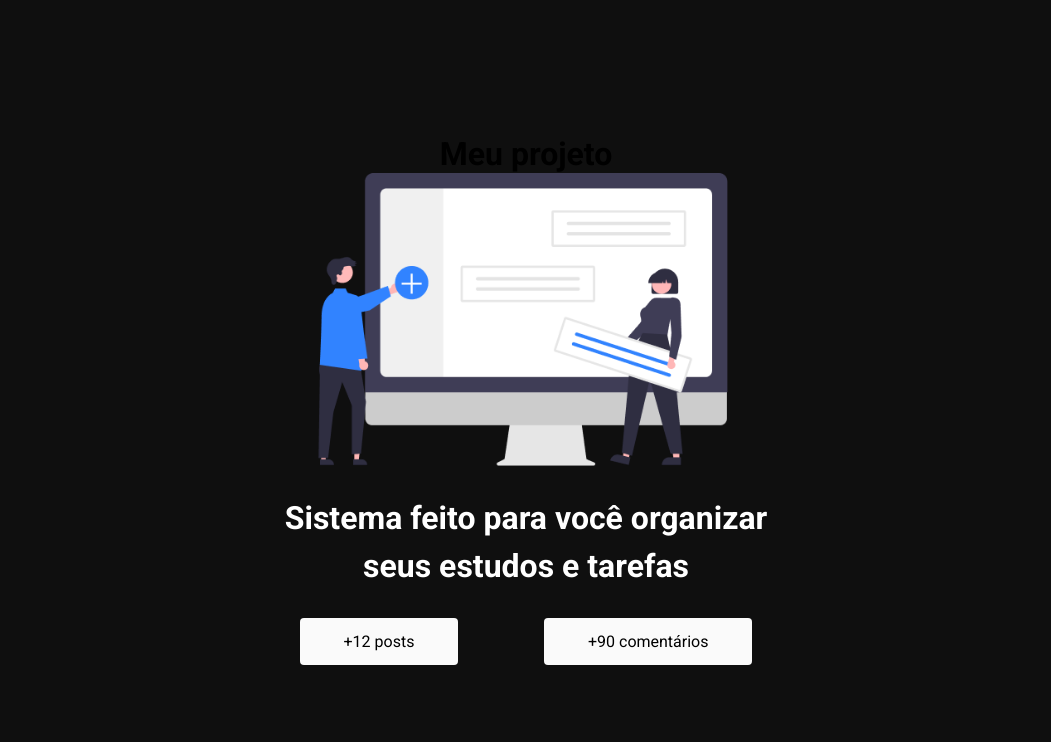
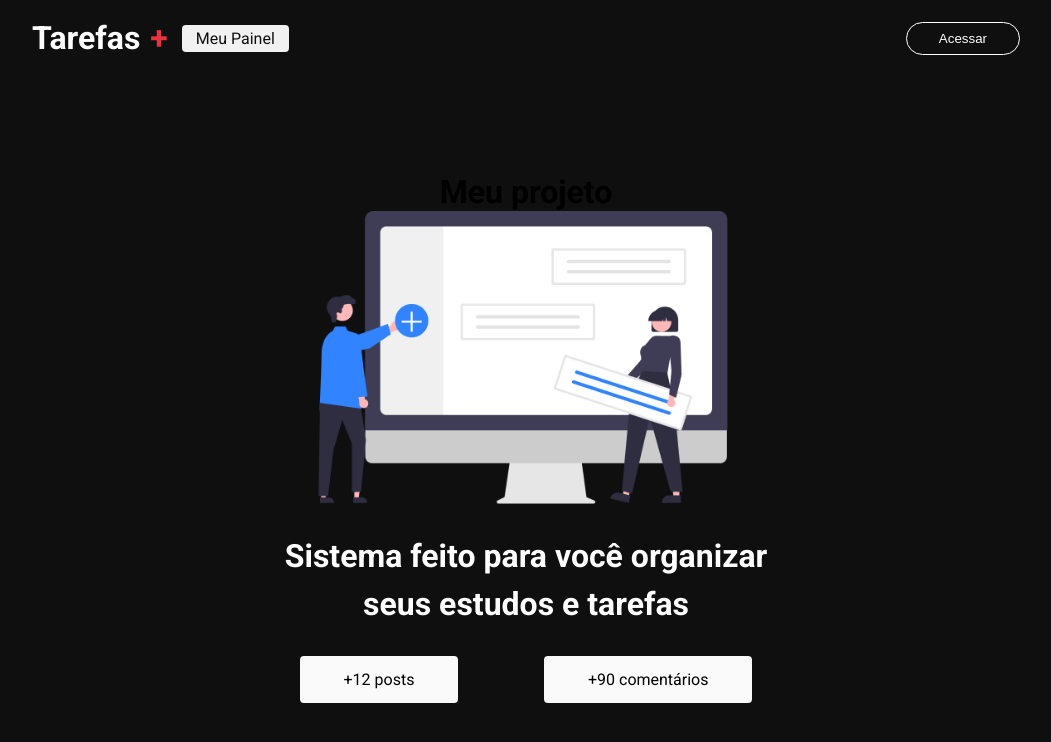
Before and after one commit to basilioruan/study-nextjs, a Next.js app in the folder tarefas/: page / in a window 1280 px wide. Shown: the top 742 px of the page, without its empty margins (114-1165 px from the left). Built offline with nearby package versions, Linux system fonts and the light colour scheme.

Commit message:
feat: creating header page

```diff
--- /dev/null
+++ b/tarefas/src/components/header/index.tsx
@@ -0,0 +1,24 @@
+import styles from './styles.module.css';
+import Link from 'next/link';
+
+export function Header() {
+  return (
+    <header className={styles.header}>
+      <section className={styles.content}>
+        <nav className={styles.nav}>
+          <Link href='/'>
+            <h1 className={styles.logo}>
+              Tarefas <span>+</span>
+            </h1>
+          </Link>
+
+          <Link href='/dashboard' className={styles.link}>
+            Meu Painel
+          </Link>
+        </nav>
+
+        <button className={styles.loginButton}>Acessar</button>
+      </section>
+    </header>
+  );
+}
--- /dev/null
+++ b/tarefas/src/components/header/styles.module.css
@@ -0,0 +1,61 @@
+.header {
+  width: 100%;
+  height: 76px;
+  background-color: #0f0f0f;
+  display: flex;
+  align-items: center;
+  justify-content: center;
+}
+
+.content {
+  padding: 0 18px;
+  width: 100%;
+  max-width: 1024px;
+  display: flex;
+  align-items: center;
+  justify-content: space-between;
+}
+
+.content a {
+  text-decoration: none;
+}
+
+.logo {
+  color: #fff;
+  font-size: 32px;
+}
+
+.logo span {
+  color: #ea3140;
+  padding-left: 2px;
+}
+
+.loginButton {
+  background: transparent;
+  padding: 8px 32px;
+  border-radius: 24px;
+  color: #fff;
+  border: 1.5px solid #fff;
+  cursor: pointer;
+  transition: all 0.4s;
+}
+
+.loginButton:hover {
+  transform: scale(1.08);
+  background-color: #fff;
+  color: #0f0f0f;
+  font-weight: bold;
+}
+
+.nav {
+  display: flex;
+  align-items: center;
+}
+
+.link {
+  background-color: #f1f1f1;
+  color: #0f0f0f;
+  padding: 4px 14px;
+  border-radius: 4px;
+  margin: 0 14px;
+}
--- a/tarefas/src/pages/_app.tsx
+++ b/tarefas/src/pages/_app.tsx
@@ -1,6 +1,13 @@
+
+import { Header } from "@/components/header";
 import "../styles/globals.css";
 import type { AppProps } from "next/app";
 
 export default function App({ Component, pageProps }: AppProps) {
-  return <Component {...pageProps} />;
+  return (
+    <>
+      <Header />
+      <Component {...pageProps} />
+    </>
+  )
 }
--- a/tarefas/src/styles/home.module.css
+++ b/tarefas/src/styles/home.module.css
@@ -1,7 +1,7 @@
 .container {
   background-color: #0f0f0f;
   width: 100%;
-  height: 100vh;
+  height: calc(100vh - 76px);
   display: flex;
   justify-content: center;
   align-items: center;
```
